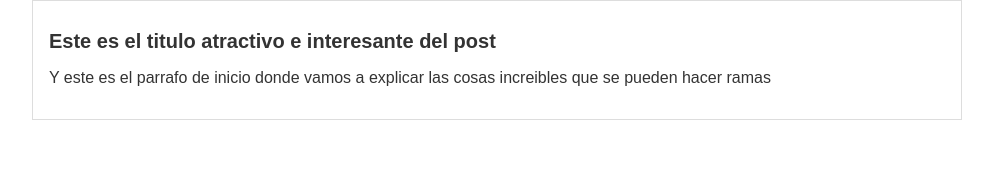
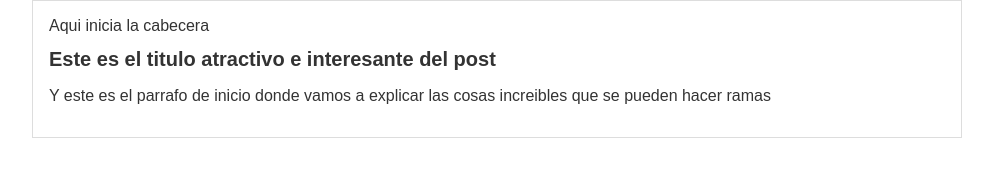
Before and after one commit to JorrgeG/hyperblog, a plain HTML site: page index.html in a window 1280 px wide. Shown: the whole page, without its empty margins (143-1136 px from the left). Drawn offline with Linux system fonts and the light colour scheme.

Commit message:
Estructura inicial de la cabecera

```diff
--- a/index.html
+++ b/index.html
@@ -8,6 +8,9 @@
 </head>
 <body>
     <div id="container">
+        <div id=cabecera>
+            Aqui inicia la cabecera
+        </div>
         <div id="post">
             <h1>Este es el titulo atractivo e interesante del post</h1>
             <p>Y este es el parrafo de inicio donde vamos a explicar las cosas
```
